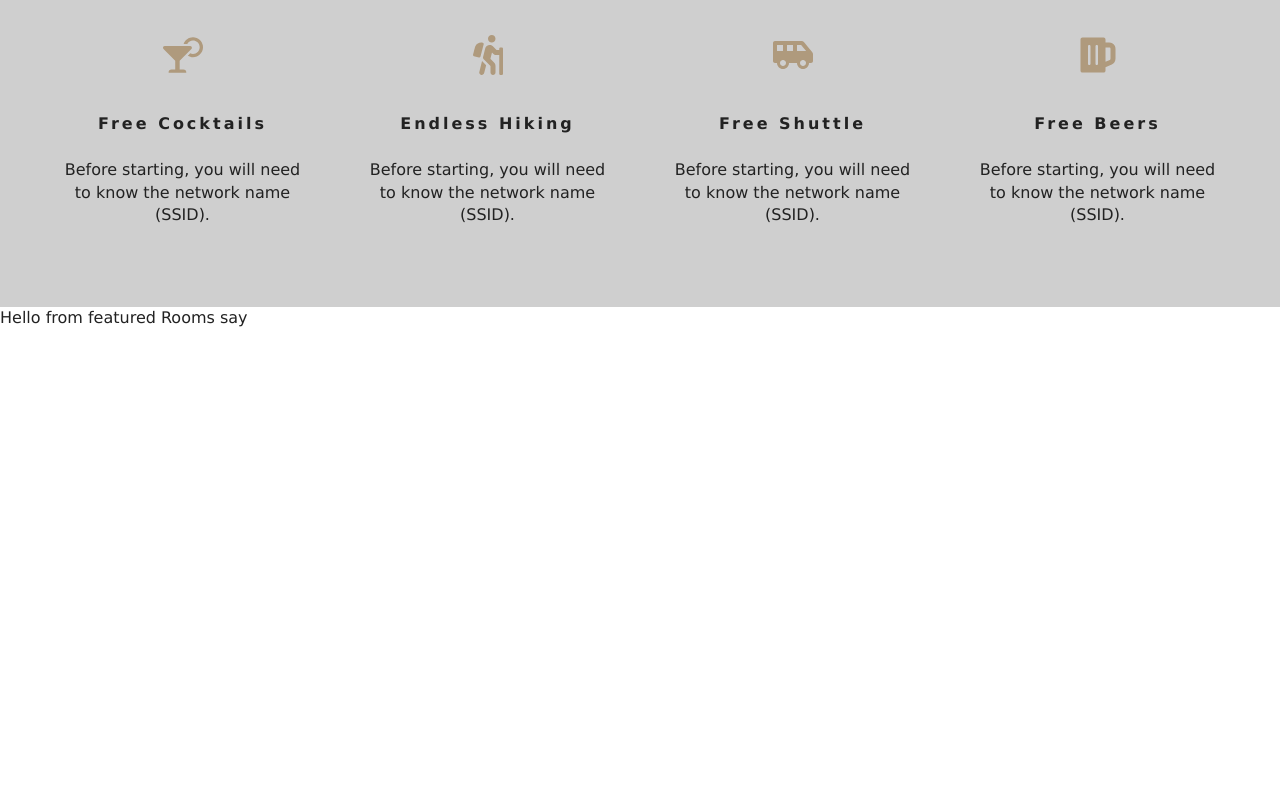
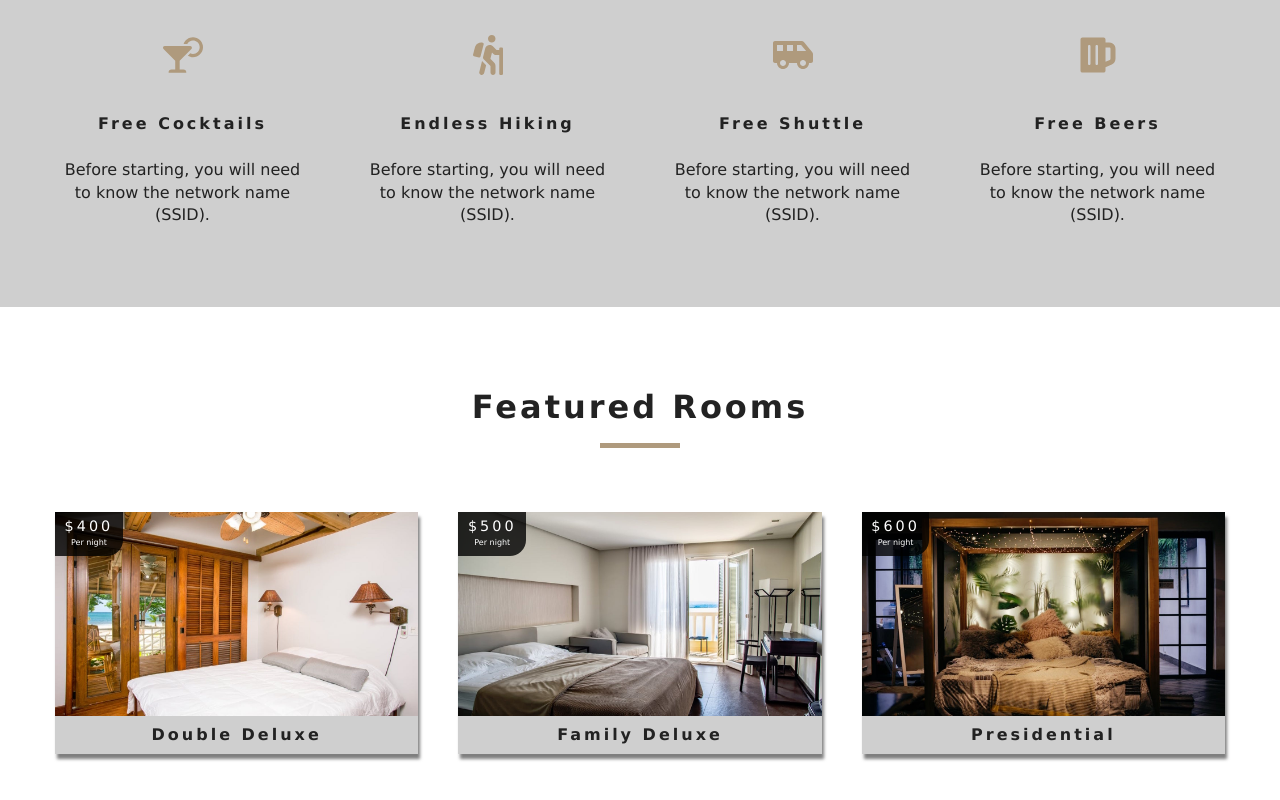
Before and after one commit to ajochope/resort-react, a React (Create React App) app: page / in a window 1280 px wide. Shown: the part 972-1772 px from the top of the page. Before the commit the page ends 1301 px from the top, so only its background shows below. Built offline with nearby package versions, Linux system fonts and the light colour scheme.

Commit message:
new_mods_14:33:48

```diff
--- a/src/components/FeaturedRooms.js
+++ b/src/components/FeaturedRooms.js
@@ -1,15 +1,24 @@
 import React, { Component } from 'react';
 import {RoomContext} from '../context';
+import Loading from './Loading';
+import Room from './Room';
+import Title from './Title';
 
 export default class FeaturedRooms extends Component {
     static contextType= RoomContext;
     render() {
-        const {featuredRooms: rooms} =  this.context;
-        console.log(rooms);
+        let {loading, featuredRooms: rooms} =  this.context;
+        rooms = rooms.map(room => {
+            return <Room key={room.id} room={room}></Room>
+        });
+
         return (
-            <div>
-                Hello from featured Rooms say
-            </div>
+            <section className="featured-rooms">
+                <Title title="featured rooms"></Title>
+                <div className="featured-rooms-center">
+                    {loading ? <Loading /> : rooms}
+                </div>
+            </section>
         )
     }
 }
--- /dev/null
+++ b/src/components/Loading.js
@@ -0,0 +1,11 @@
+import React from 'react';
+import loadingGif from '../images/gif/loading-arrow.gif';
+
+export default function Loading() {
+    return (
+        <div className="loading">
+            <h4>rooms data loading...</h4>
+            <img src={loadingGif} alt="" />
+        </div>
+    )
+}
--- /dev/null
+++ b/src/components/Room.js
@@ -0,0 +1,32 @@
+import React from 'react';
+import {Link} from 'react-router-dom';
+import defaultImg from '../images/room-1.jpeg';
+import PropTypes from 'prop-types';
+
+export default function Room({room}) {
+    const {name,slug,images,price} = room;
+    return (
+        <article className="room">
+            <div className="img-container">
+                <img src={images[0] || defaultImg} alt="single room"></img>
+                <div className="price-top">
+                    <h6>${price}</h6>
+                    <p>Per night</p>
+                </div>
+                <Link to={`/rooms/${slug}`} className="btn-primary room-link">
+                    Features
+                </Link>
+            </div>
+            <p className="room-info">{name}</p>
+        </article>
+    )
+}
+
+Room.propTypes = {
+    room: PropTypes.shape({
+        name: PropTypes.string.isRequired,
+        slug: PropTypes.string.isRequired,
+        images: PropTypes.arrayOf(PropTypes.string).isRequired,
+        price: PropTypes.number.isRequired
+    })
+};
```
